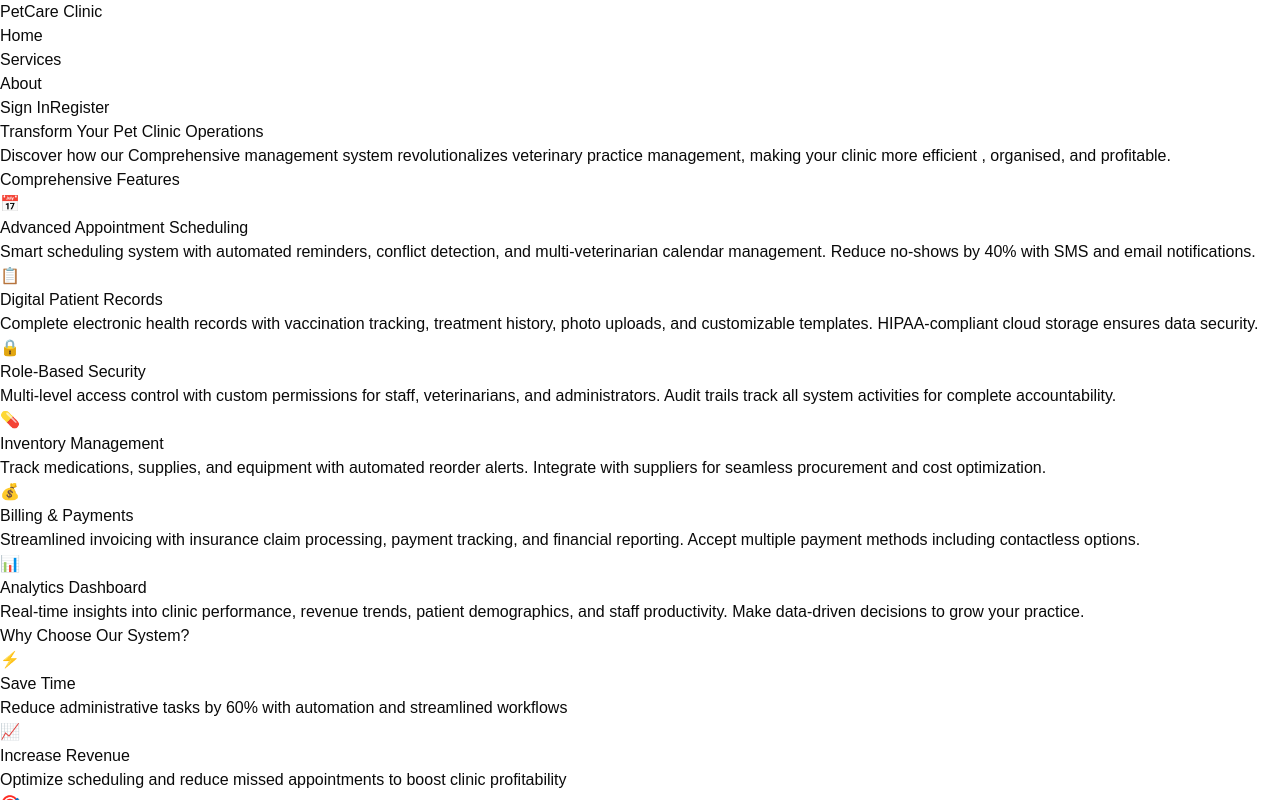
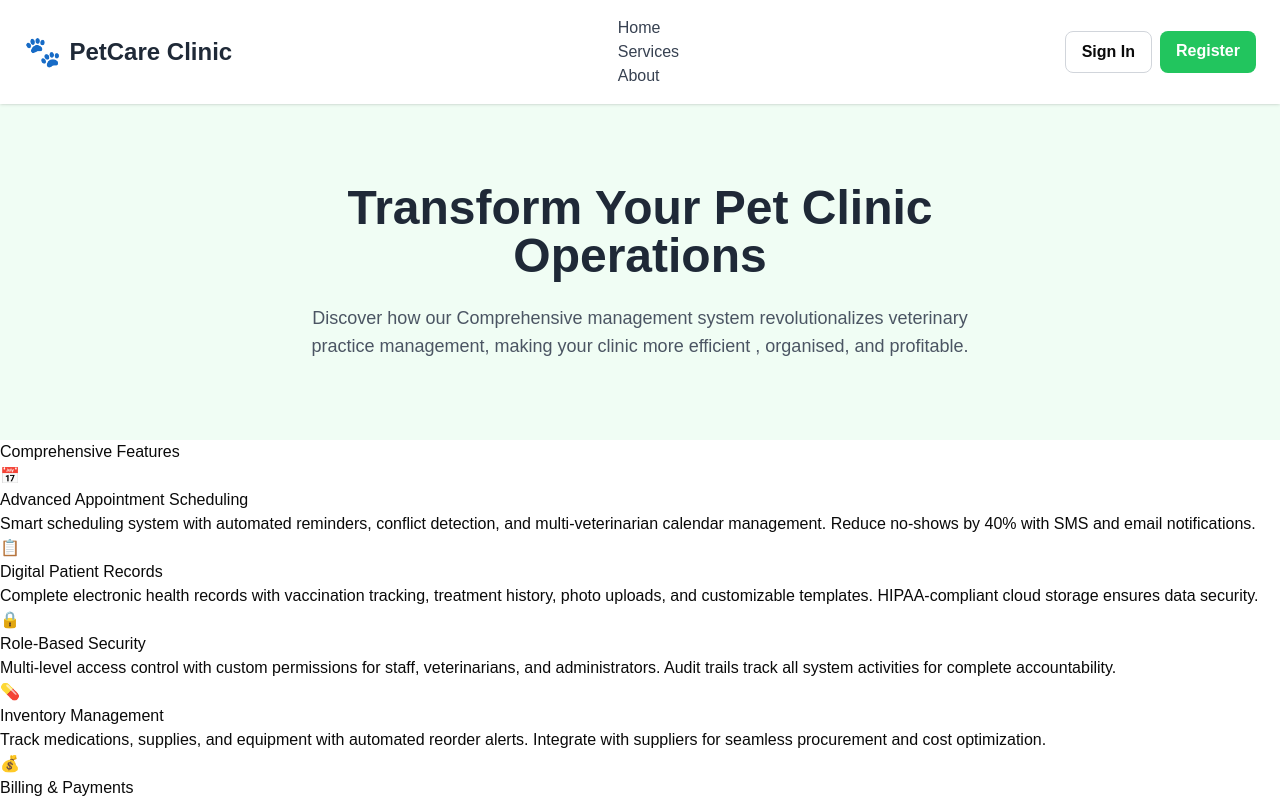
Before and after one commit to barondevke/pet-clinic, a Next.js app in the folder Client/: page /about in a window 1280 px wide. Shown: the top 800 px of the page. Built offline with nearby package versions, Linux system fonts and the light colour scheme.

Commit message:
Added styles  to the  Header and Hero Sections

```diff
--- a/Client/app/about/page.tsx
+++ b/Client/app/about/page.tsx
@@ -5,29 +5,31 @@ import { features } from "process";
 export default function about() {
     return (
         <div>
-            <header className="header">
-                <div className="nav-container">
-                    <div className="logo">PetCare Clinic</div>
-                    <nav>
+            <header className="bg-white shadow sticky top-0 z-50">
+                <div className="max-w-7xl mx-auto flex items-center justify-between px-6 py-4">
+                    <div className="text-2xl font-bold text-gray-800 flex items-center">
+                        <span className="text-green-500 text-3xl mr-2">🐾</span>PetCare Clinic
+                    </div>
+                    <nav className="hidden md:flex space-x-6 font-medium text-gray-700">
                         <ul>
-                            <li><Link href="/">Home</Link></li>
-                            <li><Link href="/services">Services</Link></li>
-                            <li><Link href="/about">About</Link></li>
-                            <li><Link href="/contact"></Link></li>
+                            <li><Link href="/" className="hover:text-green-500">Home</Link></li>
+                            <li><Link href="/services" className="hover:text-green-500">Services</Link></li>
+                            <li><Link href="/about" className="hover:text-green-500">About</Link></li>
+                            <li><Link href="/contact" className="hover:text-green-500"></Link></li>
                         </ul>
                     </nav>
-                    <div className="auth-buttons">
-                        <Link href="/login" className="btn btn-outline">Sign In</Link>
-                        <Link href="register" className="btn btn-primary">Register</Link>
+                    <div className="flex space-x-2">
+                        <Link href="/login" className="border border-gray-300 px-4 py-2 rounded-lg hover:border-green-500 hover:text-green-500 font-semibold">Sign In</Link>
+                        <Link href="register" className="bg-green-500 text-white px-4 py-2 rounded-lg hover:bg-green-600 font-semibold">Register</Link>
                     </div>
                 </div>
             </header>
 
-            <section className="hero-section">
-                <div className="container">
+            <section className="bg-green-50 py-20">
+                <div className="max-w-4xl mx-auto text-center px-6">
                     <div className="hero-content">
-                        <h1 className="hero-title">Transform Your Pet Clinic Operations</h1>
-                        <p className="hero-subtitle">
+                        <h1 className="text-4xl md:text-5xl font-bold text-gray-800 leading-tight mb-6">Transform Your Pet Clinic Operations</h1>
+                        <p className="text-lg text-gray-600 max-w-2xl mx-auto">
                             Discover how our Comprehensive management system revolutionalizes veterinary
                             practice management, making your clinic more efficient , organised, and profitable.
                         </p>
```
